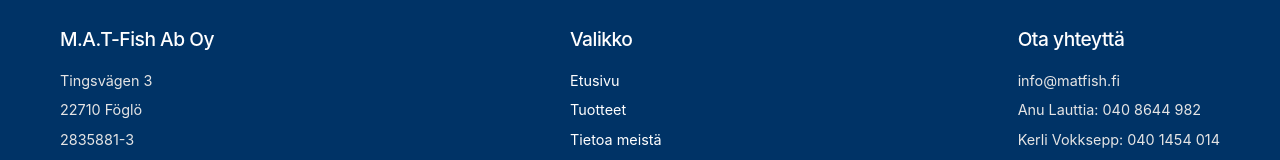
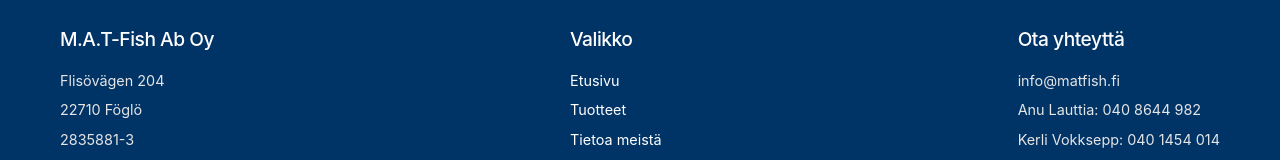
Before and after one commit to matfishtech/matfish_website, a React (Create React App) app: page /fi in a window 1280 px wide. Shown: the part 887-1047 px from the top of the page. Built offline with nearby package versions, Linux system fonts and the light colour scheme.

Commit message:
Update postal address to Flisövägen 204

```diff
--- a/src/components/Footer.js
+++ b/src/components/Footer.js
@@ -193,7 +193,7 @@
         <TopSection>
           <FooterSection>
             <FooterTitle>M.A.T-Fish Ab Oy</FooterTitle>
-            <FooterText>Tingsvägen 3</FooterText>
+            <FooterText>Flisövägen 204</FooterText>
             <FooterText>22710 Föglö</FooterText>
             <FooterText>2835881-3</FooterText>
           </FooterSection>
--- a/src/pages/ContactPage.js
+++ b/src/pages/ContactPage.js
@@ -319,7 +319,7 @@
                     <h3 className="text-2xl font-bold text-gray-900 mb-2">
                       {t("contactpage.location.postal", "Postal Address")}
                     </h3>
-                    <p className="text-lg text-gray-600">Tingsvägen 3</p>
+                    <p className="text-lg text-gray-600">Flisövägen 204</p>
                     <p className="text-lg text-gray-600">22710 Föglö</p>
                     <p className="text-lg text-gray-600">Åland, Finland</p>
                   </div>
```
